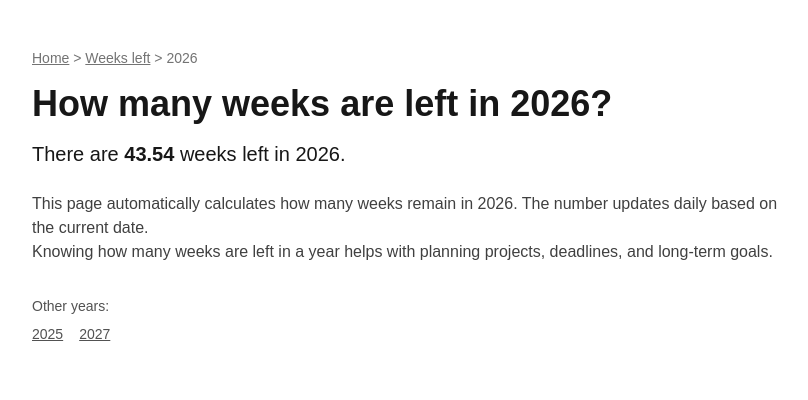
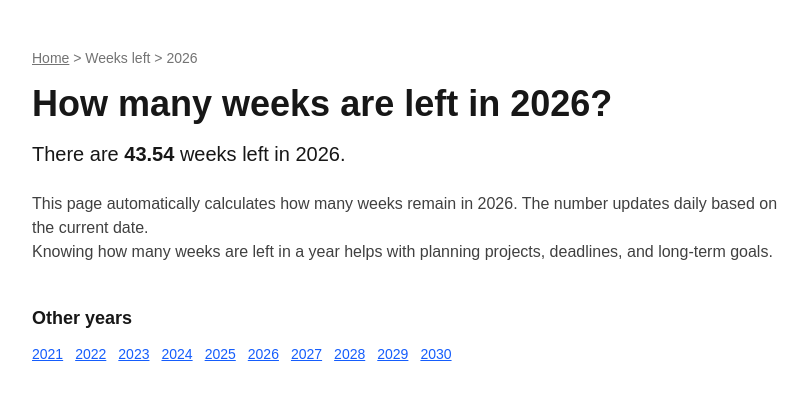
Before and after one commit to bosmeel/whatdayisit-now, a Next.js app: page /how-many-weeks-left-in/2026 in a window 1280 px wide. Shown: the top 400 px of the page, without its empty margins (224-1032 px from the left). Built offline with nearby package versions, Linux system fonts and the light colour scheme.

Commit message:
Expand year linking on weeks-left pages

```diff
--- a/app/how-many-weeks-left-in/[year]/page.tsx
+++ b/app/how-many-weeks-left-in/[year]/page.tsx
@@ -37,20 +37,18 @@ export default async function WeeksLeftPage(
     <main className="min-h-screen bg-white text-neutral-900 px-6 py-12">
       <script
         type="application/ld+json"
-        dangerouslySetInnerHTML={{ __html: JSON.stringify(breadcrumbSchema) }}
+        dangerouslySetInnerHTML={{ __html: JSON.stringify(faqSchema) }}
       />
       <script
         type="application/ld+json"
-        dangerouslySetInnerHTML={{ __html: JSON.stringify(faqSchema) }}
+        dangerouslySetInnerHTML={{ __html: JSON.stringify(breadcrumbSchema) }}
       />
 
       <div className="max-w-3xl mx-auto">
         <nav className="text-sm text-neutral-500 mb-4">
           <Link href="/" className="underline">Home</Link>
           {" > "}
-          <Link href="/how-many-weeks-left-in" className="underline">
-            Weeks left
-          </Link>
+          <span>Weeks left</span>
           {" > "}
           <span>{numericYear}</span>
         </nav>
@@ -65,8 +63,8 @@ export default async function WeeksLeftPage(
 
         <div className="prose max-w-none text-neutral-700">
           <p>
-            This page automatically calculates how many weeks remain in{" "}
-            {numericYear}. The number updates daily based on the current date.
+            This page automatically calculates how many weeks remain
+            in {numericYear}. The number updates daily based on the current date.
           </p>
 
           <p>
@@ -75,29 +73,28 @@ export default async function WeeksLeftPage(
           </p>
         </div>
 
-        <div className="mt-8 text-sm text-neutral-600">
-          <p className="mb-2 font-medium">Other years:</p>
+        {/* Expanded year linking */}
+        <div className="mt-10">
+          <h2 className="text-lg font-semibold mb-3">Other years</h2>
 
-          <div className="flex gap-4 flex-wrap">
-            {numericYear > 1900 && (
-              <Link
-                href={`/how-many-weeks-left-in/${numericYear - 1}`}
-                className="underline"
-              >
-                {numericYear - 1}
-              </Link>
-            )}
+          <div className="flex flex-wrap gap-3 text-sm text-blue-600">
+            {Array.from({ length: 10 }).map((_, i) => {
+              const year = numericYear - 5 + i;
+              if (year < 1900 || year > 2100) return null;
 
-            {numericYear < 2100 && (
-              <Link
-                href={`/how-many-weeks-left-in/${numericYear + 1}`}
-                className="underline"
-              >
-                {numericYear + 1}
-              </Link>
-            )}
+              return (
+                <Link
+                  key={year}
+                  href={`/how-many-weeks-left-in/${year}`}
+                  className="underline"
+                >
+                  {year}
+                </Link>
+              );
+            })}
           </div>
         </div>
+
       </div>
     </main>
   );
```
Also changed, not shown: 1 other file (tests, documents, lock files or other folders).
